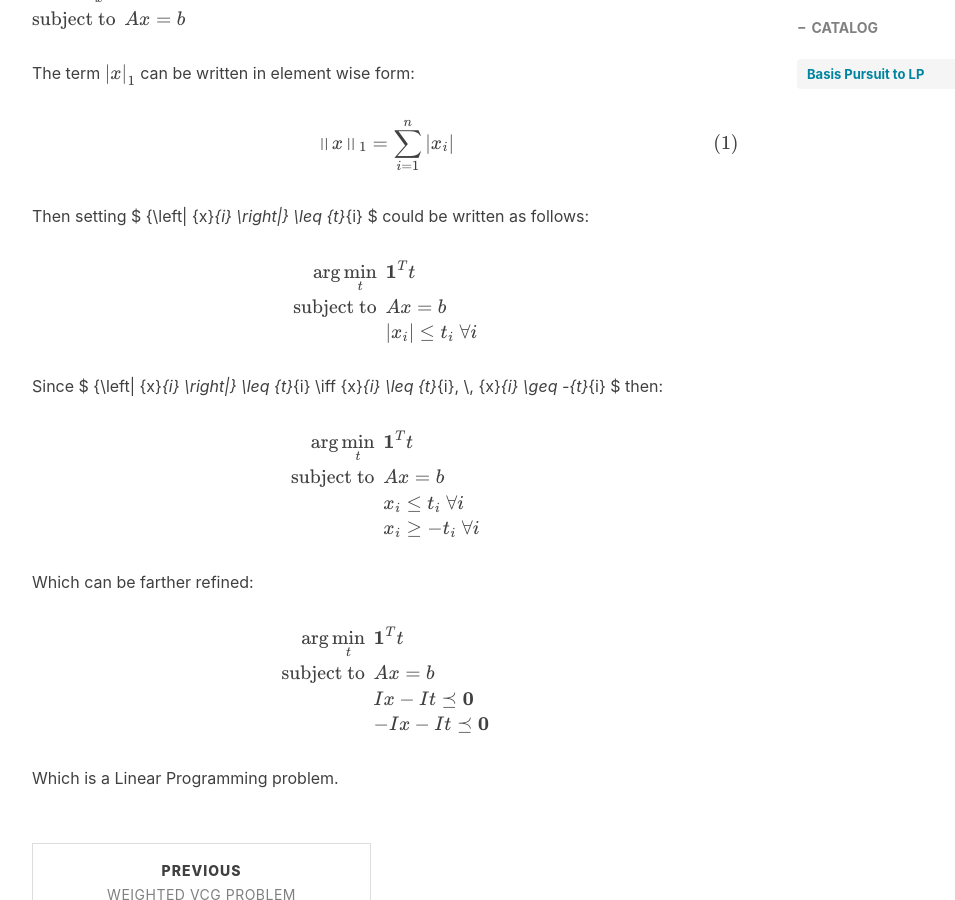
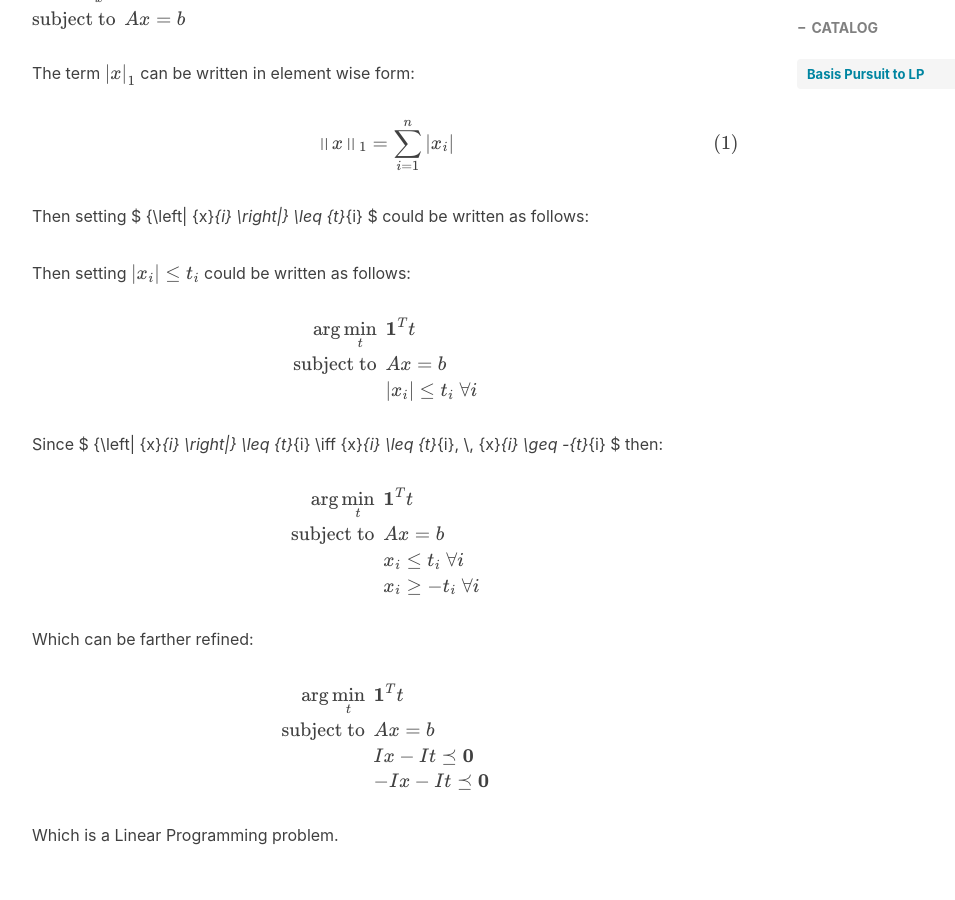
Before and after one commit to cheeseburg/cheeseburg.github.io, a Jekyll site: the page built from _posts/2019-03-24-Basis-Pursuit-to-LP.md, in a window 1280 px wide and 900 px high, scrolled down 682 px. Shown: the whole window, without its empty margins (233-1188 px from the left). Built offline with Jekyll 4.4.1, drawn with Linux system fonts in a browser that asks for light colours; nearby versions of some CDN libraries; formulas are drawn with MathJax 3; comment, search, counter and statistics services are not loaded.

Commit message:
Update 2019-03-24-Basis-Pursuit-to-LP.md

```diff
--- a/_posts/2019-03-24-Basis-Pursuit-to-LP.md
+++ b/_posts/2019-03-24-Basis-Pursuit-to-LP.md
@@ -26,6 +26,8 @@ The term $ {\left\| x \right\|}_{1} $ can be written in element wise form:
 $$ {\left\| x \right\|}_{1} = \sum_{i = 1}^{n} \left| {x}_{i} \right| $$
 
 Then setting $ {\left\| {x}_{i} \right\|} \leq {t}_{i} $ could  be written as follows:
+
+Then setting $ {\left\|x_{i}\right\|} \leq {t}_{i} $ could be written as follows:
 
 $$
 \begin{align*}
```
